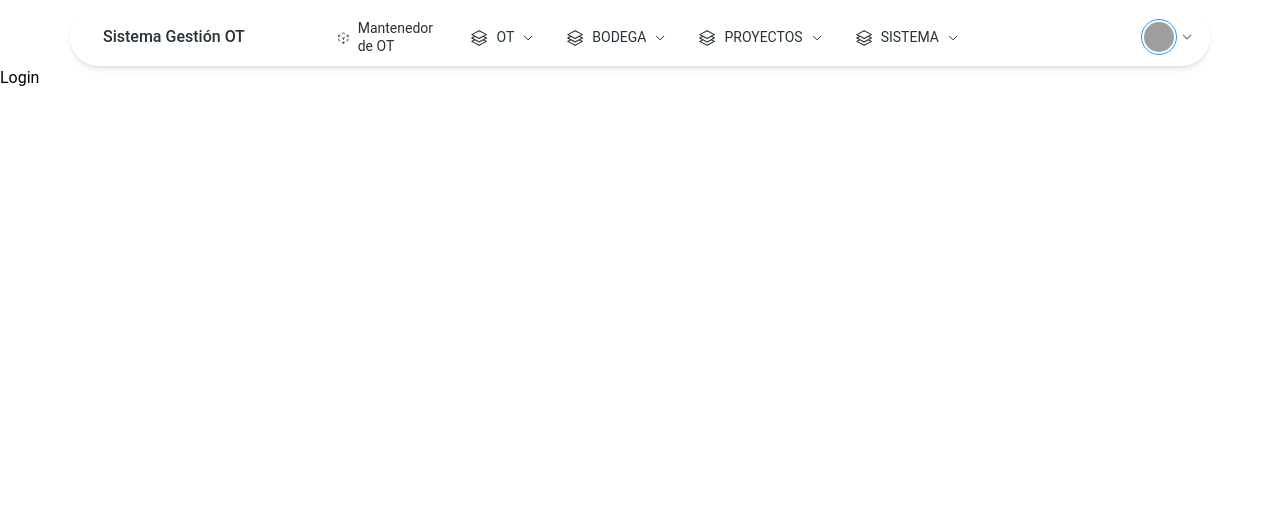
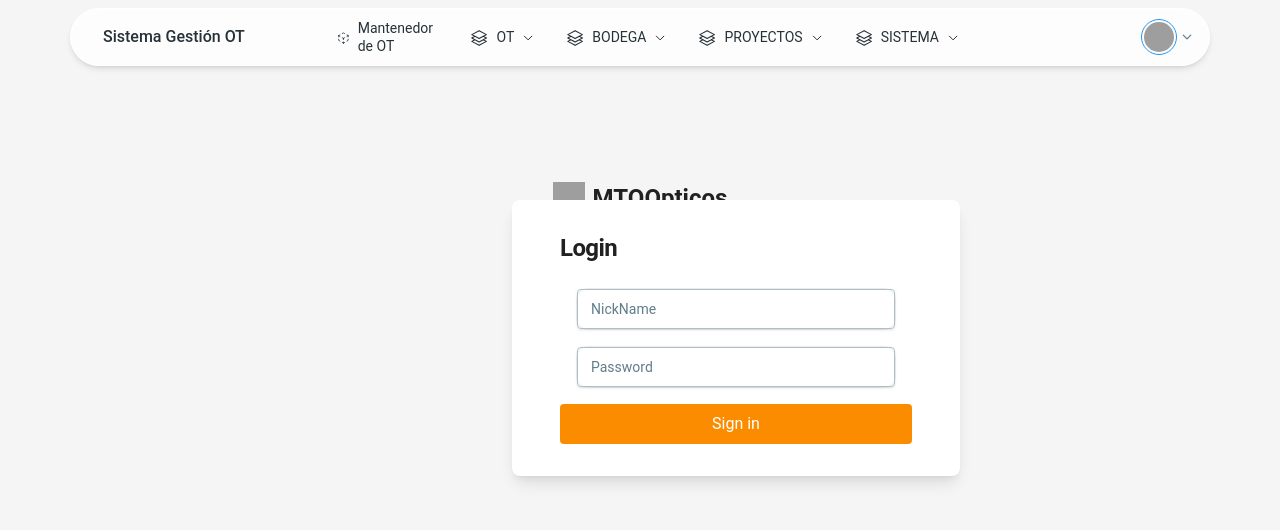
Before and after one commit to jfvegamora/frontendot, a React (Vite) app: page /login in a window 1280 px wide. Shown: the top 530 px of the page. Built offline with nearby package versions, Linux system fonts and the light colour scheme; grey boxes are pictures that could not be loaded.

Commit message:
add: login redux-view

```diff
--- a/src/presentation/components/PrimaryKeySearch.tsx
+++ b/src/presentation/components/PrimaryKeySearch.tsx
@@ -32,7 +32,7 @@ const PrimaryKeySearch: React.FC<PrimaryKeySearchProps<any>> = React.memo(
   ({ setState, primaryKeyInputs, baseUrl, selectUrl }) => {
     const { control, handleSubmit } = useForm<IPrimaryKeyState>();
     const [inputValues, setInputValues] = useState<IPrimaryKeyState>({});
-    const { searchEntityByPrimaryKeys } = useCrud(baseUrl);
+    const { ListEntity } = useCrud(baseUrl);
 
     const handleInputChange = React.useCallback(
       (name: string, value: string) => {
@@ -60,7 +60,7 @@ const PrimaryKeySearch: React.FC<PrimaryKeySearchProps<any>> = React.memo(
             }, {})
           : {};
         console.log("params", params);
-        const response = await searchEntityByPrimaryKeys(searchParams, "01");
+        const response = await ListEntity(searchParams, "01");
         setState(response);
       } catch (error) {
         console.log(error);
--- a/src/presentation/components/forms/SelectInputComponent.tsx
+++ b/src/presentation/components/forms/SelectInputComponent.tsx
@@ -38,14 +38,14 @@ const SelectInputComponent: React.FC<ISelectInputProps> = React.memo(
     const strUrl = entidad && entidad[0];
     const strTableName = entidad[2] ? `_p1=${entidad[2]}` : "";
 
-    const { searchEntityByPrimaryKeys } = useCrud(strUrl);
+    const { ListEntity } = useCrud(strUrl);
 
     const { refreshData } = useEntityUtils(strUrl, entidad[1]);
 
     console.log("strTableName", strTableName);
     useEffect(() => {
       refreshData();
-      searchEntityByPrimaryKeys(strTableName, entidad[1])
+      ListEntity(strTableName, entidad[1])
         .then((data: any) => {
           if (data?.name === "AxiosError") {
             return;
--- a/src/presentation/components/forms/TextInputComponent.tsx
+++ b/src/presentation/components/forms/TextInputComponent.tsx
@@ -1,3 +1,4 @@
+/* eslint-disable @typescript-eslint/restrict-template-expressions */
 /* eslint-disable @typescript-eslint/no-explicit-any */
 import { Input } from "@material-tailwind/react";
 import React from "react";
@@ -25,7 +26,7 @@ const TextInputComponent: React.FC<ITextInputProps> = ({
 }) => {
   return (
     <div
-      className={`flex items-center mb-2 mx-4 border rounded-xl ${error && "border-red-400"
+      className={`flex items-center mb-4 mx-4 border rounded-xl ${error && "border-red-400"
         }`}
     >
       <Controller
@@ -40,7 +41,7 @@ const TextInputComponent: React.FC<ITextInputProps> = ({
             //  required={true}
             type={type}
             readOnly={onlyRead}
-            className="border-none custom-input py-2 px-3 w-2/3"
+            className=" custom-input py-2 px-3 w-2/3"
           />
         )}
       />
--- a/src/presentation/hooks/useCrud.tsx
+++ b/src/presentation/hooks/useCrud.tsx
@@ -11,7 +11,7 @@ const useCrud = (
   editEntity: (entityData: any) => Promise<any | undefined>;
   deleteAllEntity: (id: number[]) => Promise<any | undefined>;
   exportEntity: () => Promise<any | undefined>;
-  searchEntityByPrimaryKeys: (
+  ListEntity: (
     primaryKeys: string,
     query: string
   ) => Promise<any | undefined>;
@@ -48,9 +48,9 @@ const useCrud = (
     }
   };
 
-  const searchEntityByPrimaryKeys = async (
-    primaryKeys: string,
-    query: string
+  const ListEntity = async (
+    primaryKeys: any,
+    query: any
   ): Promise<any | undefined> => {
     // spUsuarios(1,'sand', 0, '', 0, 0);
     console.log("primarykeys", primaryKeys);
@@ -141,7 +141,7 @@ const useCrud = (
   return {
     createdEntity,
     editEntity,
-    searchEntityByPrimaryKeys,
+    ListEntity,
     deleteAllEntity,
     exportEntity,
   };
--- a/src/presentation/pages/Login.tsx
+++ b/src/presentation/pages/Login.tsx
@@ -1,9 +1,94 @@
+/* eslint-disable @typescript-eslint/restrict-template-expressions */
 import React from 'react'
+import { TextInputComponent } from '../components'
+import { validationLoginSchema } from '../utils'
+import { SubmitHandler, useForm } from 'react-hook-form';
+import { yupResolver } from '@hookform/resolvers/yup';
+import { useCrud } from '../hooks';
+import { useAppDispatch } from '../../redux/store';
+import { login } from '../../redux/slices/userSlice';
+import { toast } from 'react-toastify';
+import { useNavigate } from 'react-router-dom';
 
-const Login: React.FC = () => {
-  return (
-    <div>Login</div>
-  )
+interface LoginFormValues {
+  _p1: string;
+  _p3: string;
 }
 
+const Login: React.FC = React.memo(() => {
+  const strBaseUrl = "/api/usuarios/";
+  const strQuery = "06"
+  const schema = validationLoginSchema();
+  const dispatch = useAppDispatch()
+  const navigate = useNavigate()
+
+  const { ListEntity } = useCrud(strBaseUrl)
+
+  const { control, handleSubmit, formState: { errors } } = useForm({
+    resolver: yupResolver(schema)
+  })
+  const handleChange: SubmitHandler<LoginFormValues> = (data) => {
+    try {
+      //transformamos data en formato _p1=carlitos&_p3=carlos123
+      const queryString = Object.entries(data)
+        .map(([key, value]) => `${key}=${value}`)
+        .join('&');
+
+      //llamamos a la api
+      ListEntity(queryString, strQuery)
+        .then((user) => {
+          toast.success('Sesion Iniciada')
+          dispatch(login(user))
+          navigate('/usuarios')
+        })
+        .catch((e) => console.log(e))
+
+    } catch (error) {
+      console.log(error)
+    }
+  }
+  return (
+    <div className='bg-black-500 w-full h-ful'>
+      <section className="bg-gray-100 dark:bg-gray-900 h-full mt-[-16%]">
+        <div className="flex flex-col items-center justify-center px-6 py-8 mt-[-20%] mx-auto md:h-screen lg:py-0">
+          <a href="#" className="flex items-center mb-6 text-2xl font-semibold text-gray-900 dark:text-white">
+            <img className="w-8 h-8 mr-2" src="https://flowbite.s3.amazonaws.com/blocks/marketing-ui/logo.svg" alt="logo" />
+            MTOOpticos
+          </a>
+          <div className="useFormContainer">
+            <div className="p-6 space-y-4 md:space-y-6 sm:p-8">
+              <h1 className="text-xl font-bold leading-tight tracking-tight text-gray-900 md:text-2xl dark:text-white">
+                Login
+              </h1>
+              <form className="userFormulario" onSubmit={handleSubmit(handleChange)}>
+                <div className="userFormularioContainer">
+                  <TextInputComponent
+                    type='text'
+                    label='NickName'
+                    name='_p1'
+                    control={control}
+                    error={errors._p1}
+                  />
+                  <TextInputComponent
+                    type='password'
+                    label='Password'
+                    name='_p3'
+                    control={control}
+                    error={errors._p3}
+                  />
+                </div>
+
+
+
+                <button type="submit" className="userFormBtnSubmit">Sign in</button>
+
+              </form>
+            </div>
+          </div>
+        </div >
+      </section >
+    </div >
+  )
+})
+
 export default Login
--- a/src/presentation/utils/validationFormSchemas.ts
+++ b/src/presentation/utils/validationFormSchemas.ts
@@ -2,6 +2,7 @@ import * as yup from "yup";
 
 const msg = "Requerido";
 
+// Schema USER
 export const validationUserSchema = (isEditting: boolean | undefined) =>
   yup.object().shape({
     nombre: !isEditting ? yup.string().required(`${msg}`) : yup.string(),
@@ -13,14 +14,23 @@ export const validationUserSchema = (isEditting: boolean | undefined) =>
     password2: !isEditting ? yup.string().required(`${msg}`) : yup.string(),
   });
 
+// Schema CARGOS
 export const validationCargosSchema = (isEditting: boolean | undefined) =>
   yup.object().shape({
     nombre: !isEditting ? yup.string().required(`${msg}`) : yup.string(),
   });
 
+// Schema FUNCIONALIDADES
 export const validationFuncionalidadSchema = (
-  isEditting: boolean | undefined
+  isEditting: boolean | undefined,
 ) =>
   yup.object().shape({
     funcionalidad: !isEditting ? yup.string().required(`${msg}`) : yup.string(),
   });
+
+// Schema LOGIN
+export const validationLoginSchema = () =>
+  yup.object().shape({
+    _p1: yup.string().required(`${msg}`), //NickName
+    _p3: yup.string().required(`${msg}`), //Password
+  });
--- a/src/redux/slices/userSlice.ts
+++ b/src/redux/slices/userSlice.ts
@@ -2,8 +2,13 @@ import { createSlice } from "@reduxjs/toolkit";
 import { IUser, Permisos } from "../../interfaces";
 
 const initialState: IUser = {
-  id: 1,
-  nombre: "Usuario 1",
+  id: 0,
+  nombre: "",
+  nickName: "",
+  cargo: 0,
+  telefono: "",
+  correo: "",
+  estado: 0,
   permisos: Permisos.ESCRITURA,
 };
 
@@ -11,10 +16,34 @@ export const UserKey = "user";
 
 export const userSlice = createSlice({
   name: "UserReducer",
-  initialState: localStorage.getItem("user")
-    ? JSON.parse(localStorage.getItem("user") as string)
-    : initialState,
-  reducers: {},
+  initialState,
+  // initialState: localStorage.getItem("user")
+  //   ? JSON.parse(localStorage.getItem("user") as string)
+  //   : initialState,
+  reducers: {
+    login: (state, action) => {
+      const userData = action.payload[0];
+      console.log(userData);
+      console.log(userData[1]);
+      console.log(state);
+
+      state.id = userData[0];
+      state.nombre = userData[1];
+      state.nickName = userData[2];
+      state.cargo = userData[4];
+      state.telefono = userData[5];
+      state.correo = userData[6];
+      state.estado = userData[7];
+      state.permisos = Permisos.ESCRITURA;
+
+      // localStorage.setItem(UserKey, JSON.stringify(state));
+    },
+    logout: (state) => {
+      Object.assign(state, initialState);
+      localStorage.removeItem(UserKey);
+    },
+  },
 });
 
+export const { login, logout } = userSlice.actions;
 export default userSlice.reducer;
```
Also changed, not shown: src/interfaces/User_interface.ts (+12 -8 lines), src/presentation/components/ComplexNavbar.tsx (+8 -18 lines), src/presentation/hooks/useEntityUtils.ts (+9 -29 lines). Lines whose indentation alone changed are shown as unchanged.
